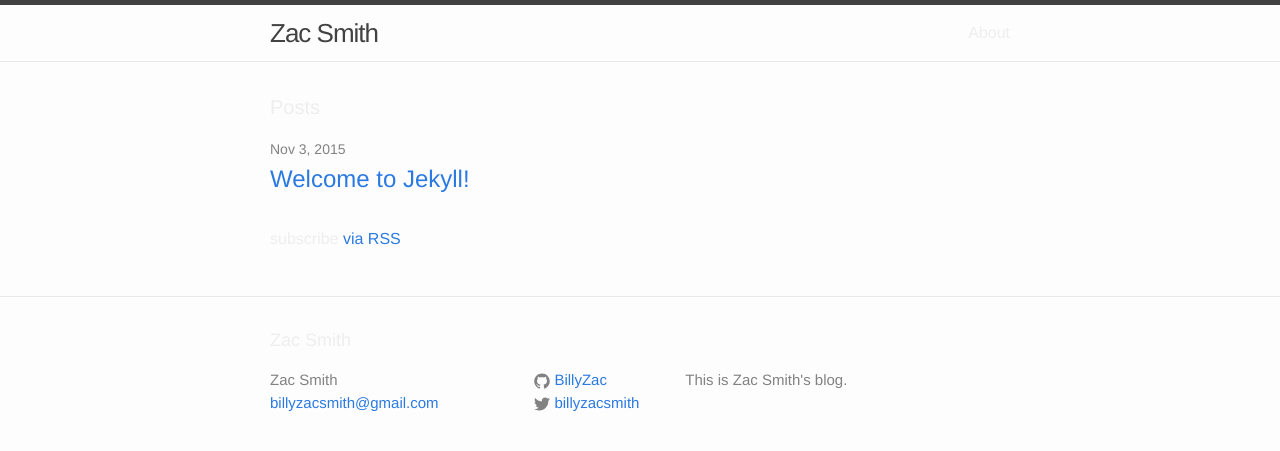
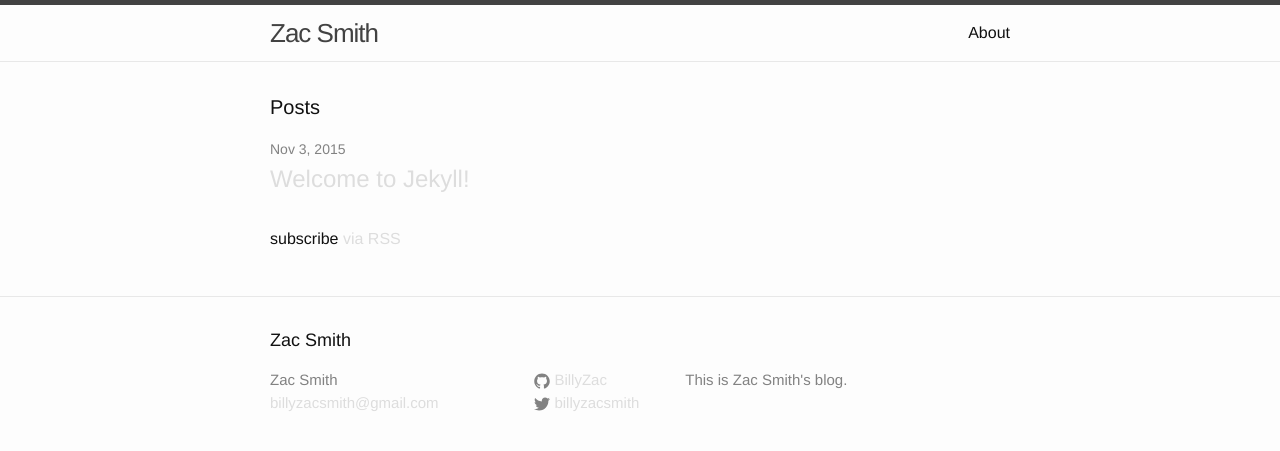
Before and after one commit to BillyZac/BillyZac.github.io, a Jekyll site: the page built from index.html, in a window 1280 px wide. Shown: the top 451 px of the page. Built offline with Jekyll 4.4.1, drawn with Linux system fonts in a browser that asks for light colours.

Commit message:
Change text color back to #111. Change brand-color, which affect the a tags, to #ddd.

```diff
--- a/css/main.scss
+++ b/css/main.scss
@@ -14,9 +14,9 @@ $base-line-height: 1.5;
 
 $spacing-unit:     30px;
 
-$text-color:       #eee;
+$text-color:       #111;
 $background-color: #fdfdfd;
-$brand-color:      #2a7ae2;
+$brand-color:      #ddd;
 
 $grey-color:       #828282;
 $grey-color-light: lighten($grey-color, 40%);
```
